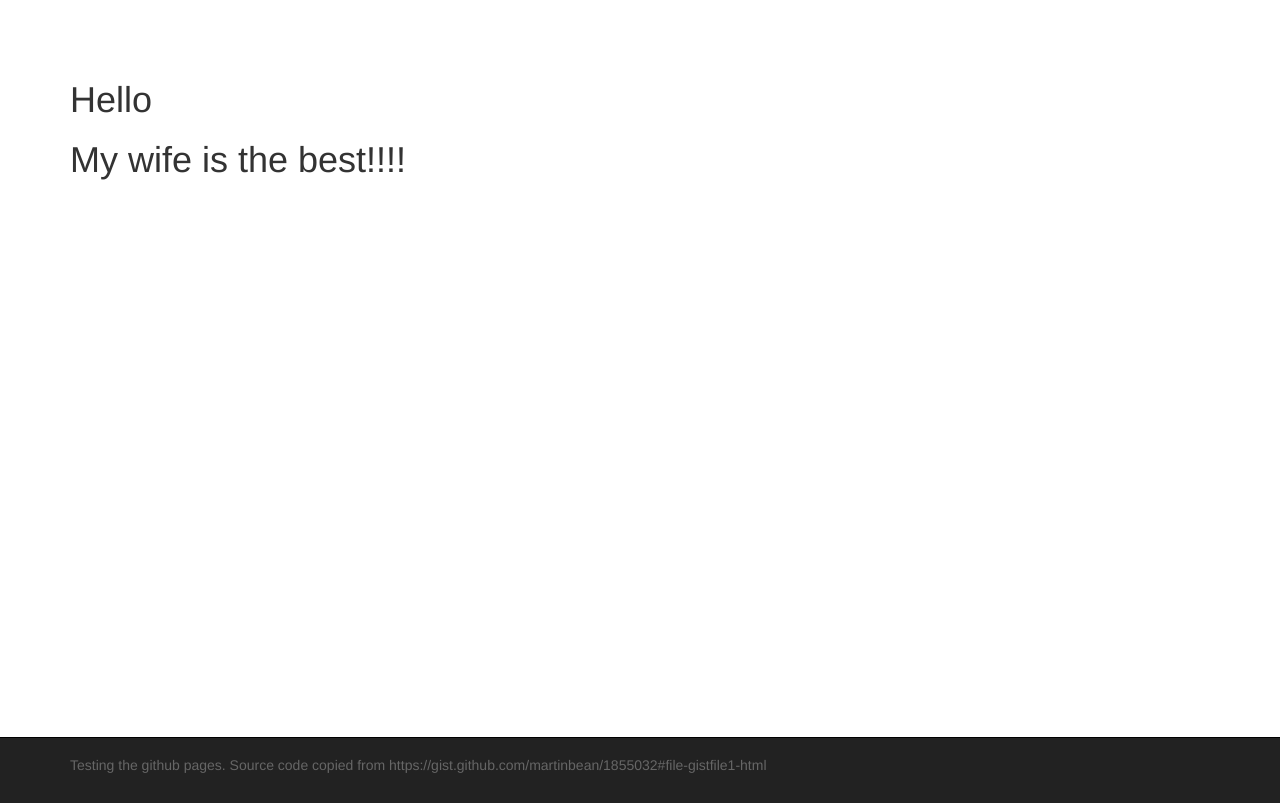
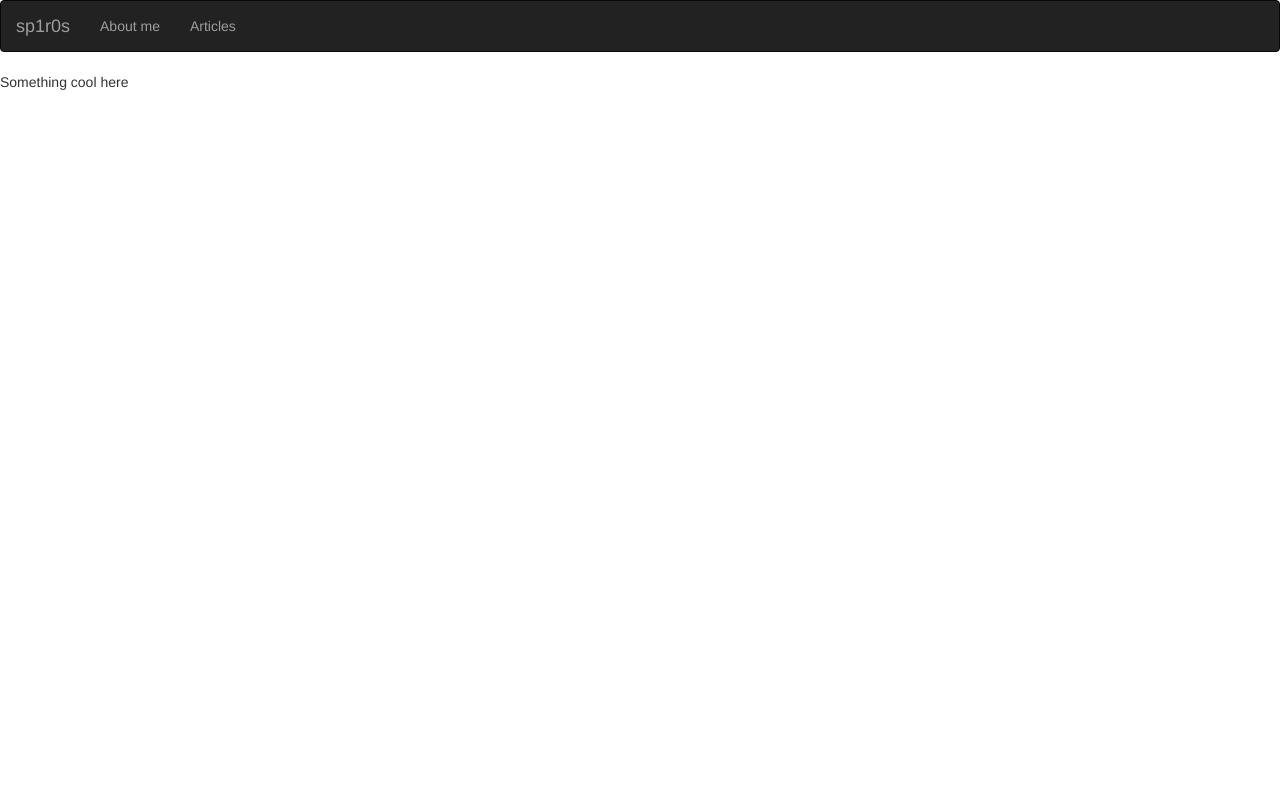
Before and after one commit to sp1r0s/sp1r0s.github.io, a plain HTML site: page index.html in a window 1280 px wide. Drawn offline with Linux system fonts and the light colour scheme.

Commit message:
Added stuff I forgot

```diff
--- a/index.html
+++ b/index.html
@@ -5,52 +5,32 @@
     <meta name="author" content="sp1r0s" />
     <title>sp1r0s</title>
     <link rel="stylesheet" href="css/bootstrap.min.css" />
-    <style>
-        html, body {
-        height: 100%;
-        }
-        footer {
-        color: #666;
-        background: #222;
-        padding: 17px 0 18px 0;
-        border-top: 1px solid #000;
-        }
-        footer a {
-        color: #999;
-        }
-        footer a:hover {
-        color: #efefef;
-        }
-        .wrapper {
-        min-height: 100%;
-        height: auto !important;
-        height: 100%;
-        margin: 0 auto -63px;
-        }
-        .push {
-        height: 63px;
-        }
-        /* not required for sticky footer; just pushes hero down a bit */
-        .wrapper > .container {
-        padding-top: 60px;
-        }
-    </style>
 </head>
 <body>
-<div class="wrapper">
-    <div class="container">
-        <header class="hero-unit">
-            <h1>Hello</h1>
-            <h1>My wife is the best!!!!</h1>
-        </header>
-    </div>
-    <div class="push"><!--//--></div>
-</div>
 
-<footer>
-    <div class="container">
-        <p>Testing the github pages. Source code copied from https://gist.github.com/martinbean/1855032#file-gistfile1-html</p>
-    </div>
-</footer>
+<nav class="navbar navbar-inverse">
+
+    <div class="container-fluid">
+        <!-- Brand and toggle get grouped for better mobile display -->
+        <div class="navbar-header">
+            <button type="button" class="navbar-toggle collapsed" data-toggle="collapse" data-target="#bs-example-navbar-collapse-9" aria-expanded="false">
+                <span class="sr-only">Toggle navigation</span>
+            </button>
+            <a class="navbar-brand" href="#">sp1r0s</a>
+        </div>
+
+        <!-- Collect the nav links, forms, and other content for toggling -->
+        <div class="collapse navbar-collapse" id="bs-example-navbar-collapse-9">
+            <ul class="nav navbar-nav">
+                <li class><a href="about">About me</a></li>
+                <li><a href="articles">Articles</a></li>
+            </ul>
+        </div><!-- /.navbar-collapse -->
+    </div><!-- /.container-fluid -->
+
+</nav>
+
+Something cool here
+
 </body>
 </html>
```
Also changed, not shown: about/index.html (+1 -1 lines), articles/index.html (+14 -0 lines), 1 other file.
